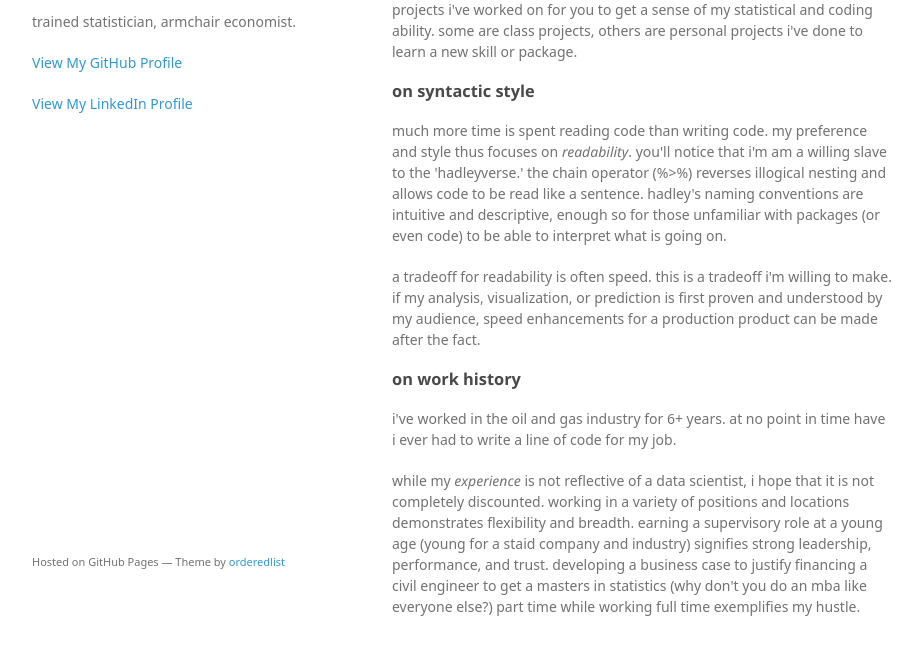
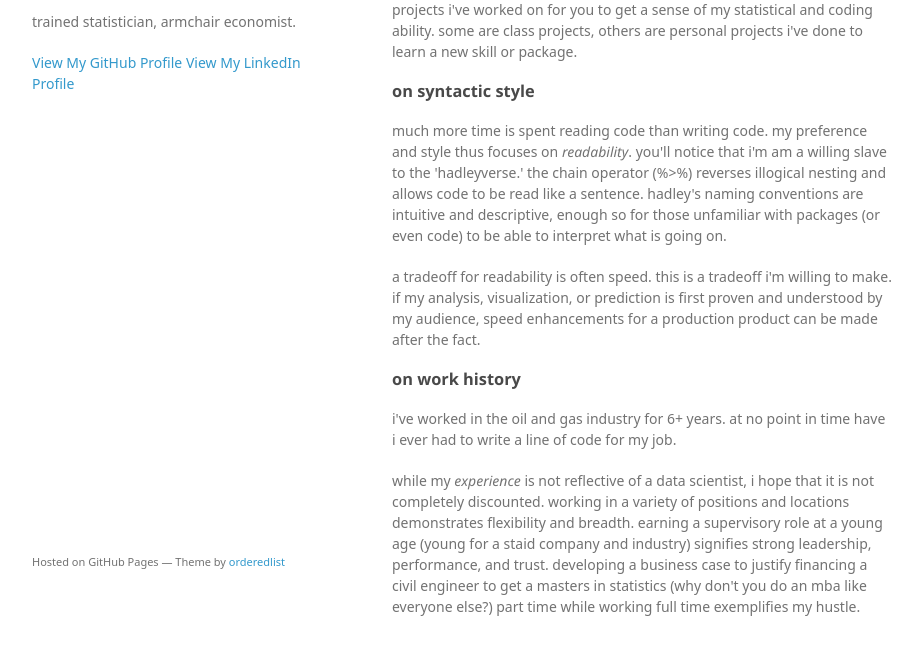
Before and after one commit to anthonyatto/anthonyatto.github.io, a plain HTML site: page index.html in a window 1280 px wide. Shown: the part 159-814 px from the top of the page, without its empty margins (178-1097 px from the left). Drawn offline with Linux system fonts and the light colour scheme; a web font is replaced by a local one.

Commit message:
attempt to remove line break between links

```diff
--- a/index.html
+++ b/index.html
@@ -19,8 +19,8 @@
         <p>trained statistician, armchair economist.</p>
 
 
-        <p class="view"><a href="https://github.com/anthonyatto">View My GitHub Profile</a></p>
-        <p class="view"><a href="https://www.linkedin.com/in/anthonyatto">View My LinkedIn Profile</a></p>
+        <p class="view"><a href="https://github.com/anthonyatto">View My GitHub Profile</a>
+        <a href="https://www.linkedin.com/in/anthonyatto">View My LinkedIn Profile</a></p>
 
       </header>
       <section>
```
